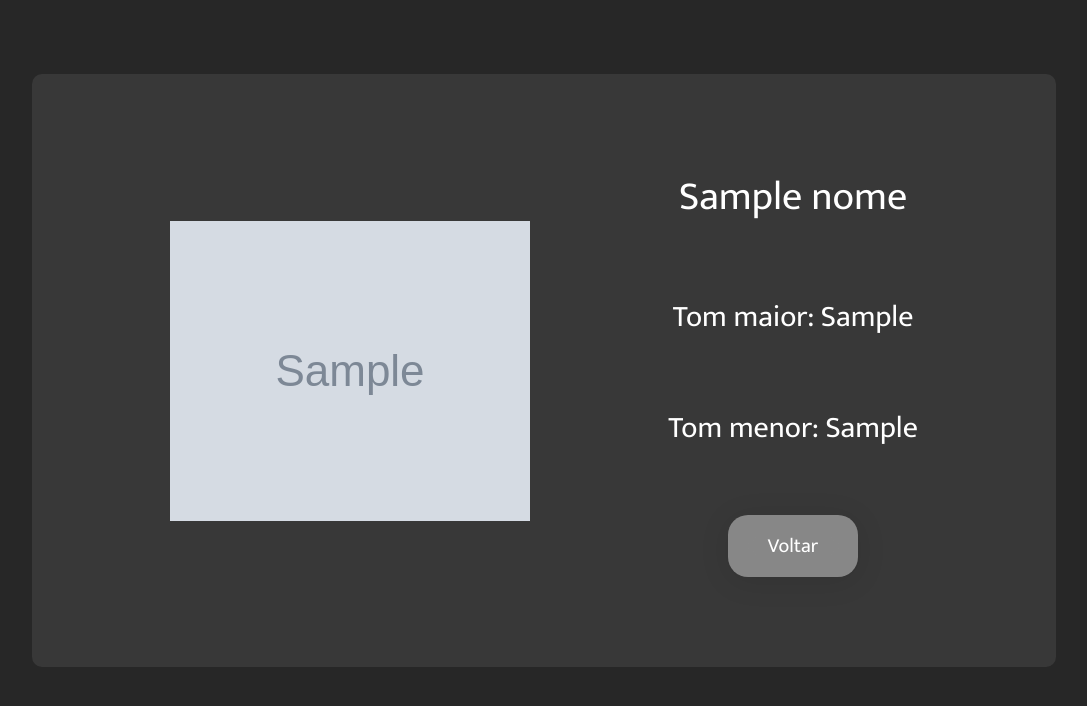
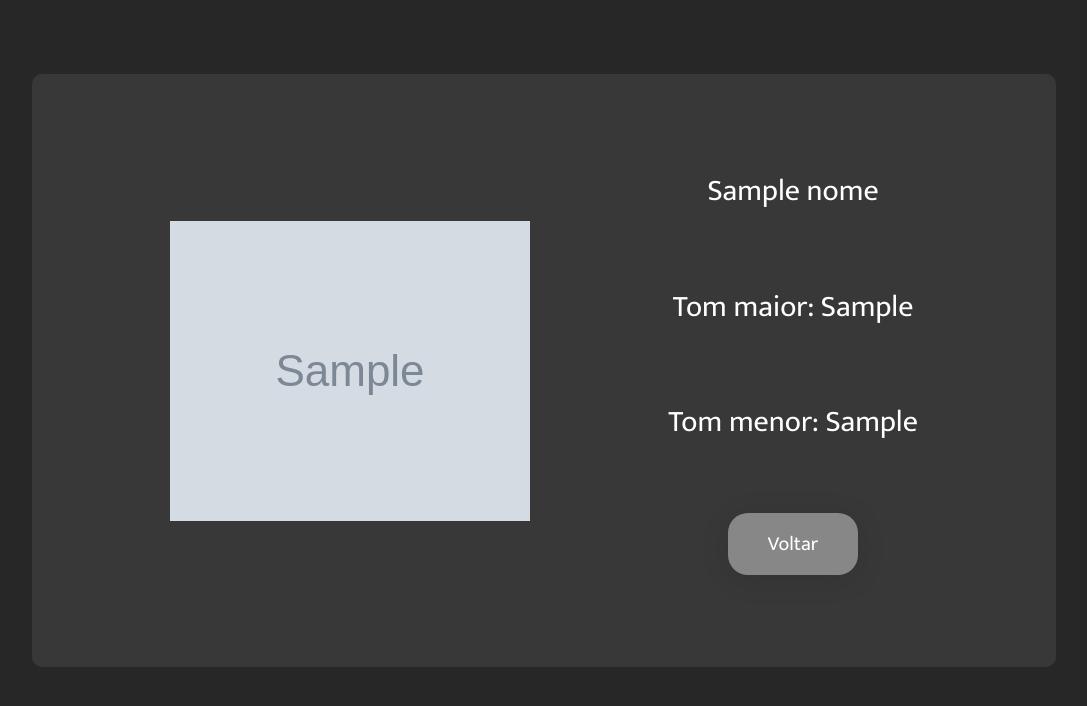
Before and after one commit to barbarabarsi/busca-tom, a Django app: template tom_app/templates/resposta.html in a window 1280 px wide. Shown: the part 59-765 px from the top of the page, without its empty margins (96-1183 px from the left). Run offline with Django 4.2, Linux system fonts and the light colour scheme; the template is opened without the code that fills it: most values are stand-ins (such as "Sample title", 1, 10 or a date in 2020); grey boxes marked "Sample" are stand-in pictures.

Commit message:
:art: Melhorando o front-end

```diff
--- a/tom_app/templates/resposta.html
+++ b/tom_app/templates/resposta.html
@@ -165,11 +165,12 @@
             }
 
             #nome{
-                font-size:40px;
+                font-size:30px;
             }
 
             .text_result{
                 height: 80%;
+                max-width: 50%;
                 display: flex;
                 flex-direction: column;
                 justify-content: space-around;
```
Also changed, not shown: db.sqlite3.
